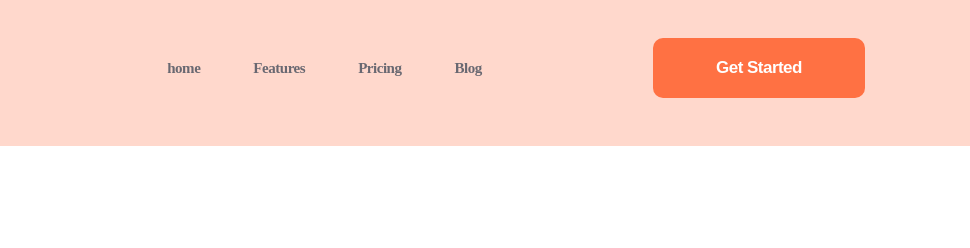
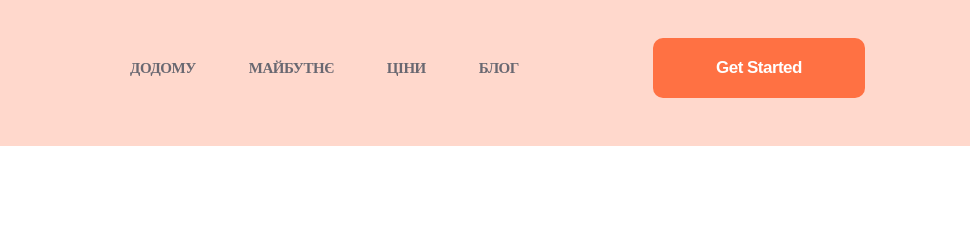
Before and after one commit to Stas-Kostetskyi/Byte, a plain HTML site: page index.html in a window 1280 px wide. Shown: the top 248 px of the page, 310-1280 px from the left. Drawn offline with Linux system fonts and the light colour scheme.

Commit message:
change header

```diff
--- a/index.html
+++ b/index.html
@@ -19,22 +19,22 @@
             <ol>
                 <li class="nav_li">
                     <a class="nav_link" href="">
-                        home
+                        ДОДОМУ
                     </a>
                 </li>
                 <li class="nav_li">
                     <a class="nav_link" href="">
-                        Features
+                        МАЙБУТНЄ
                     </a>
                 </li>
                 <li class="nav_li">
                     <a class="nav_link" href="">
-                        Pricing
+                        ЦІНИ
                     </a>
                 </li>
                 <li class="nav_li">
                     <a class="nav_link" href="">
-                        Blog
+                        БЛОГ
                     </a>
                 </li>
             </ul>
```
